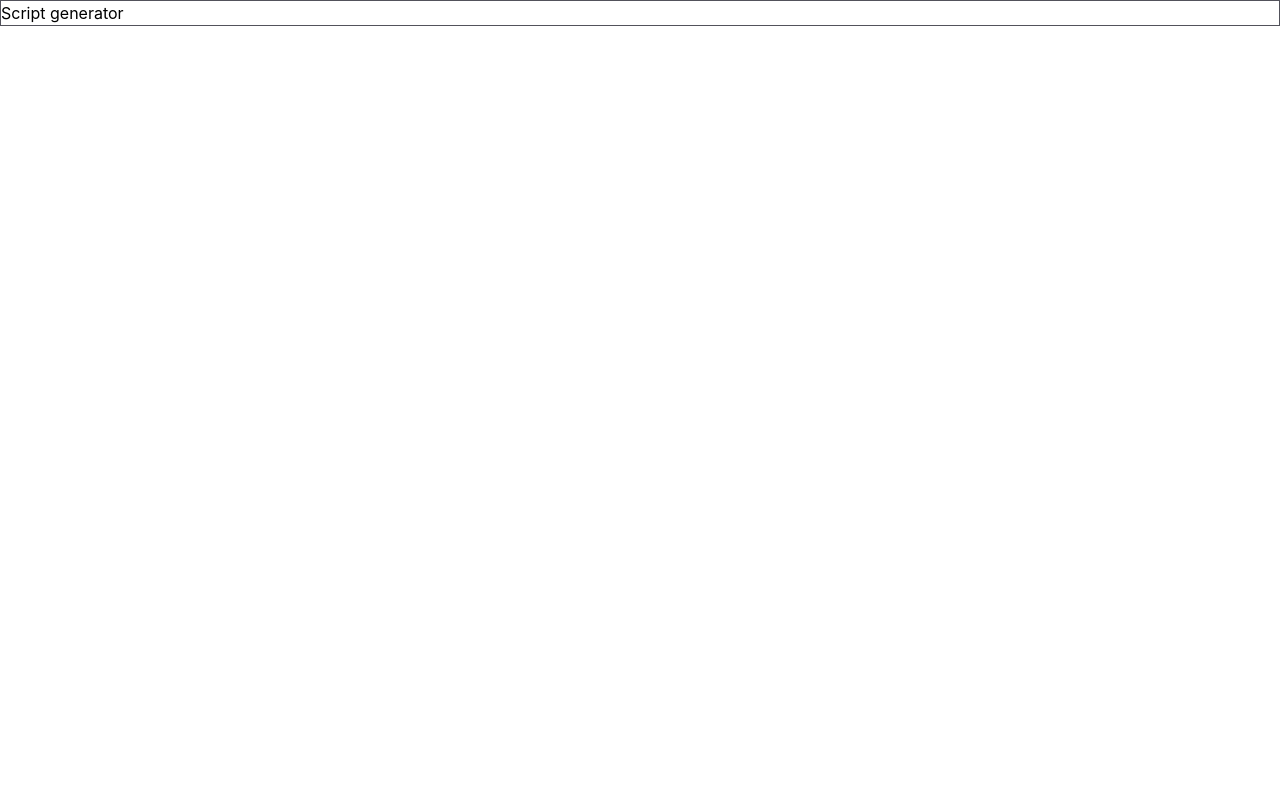
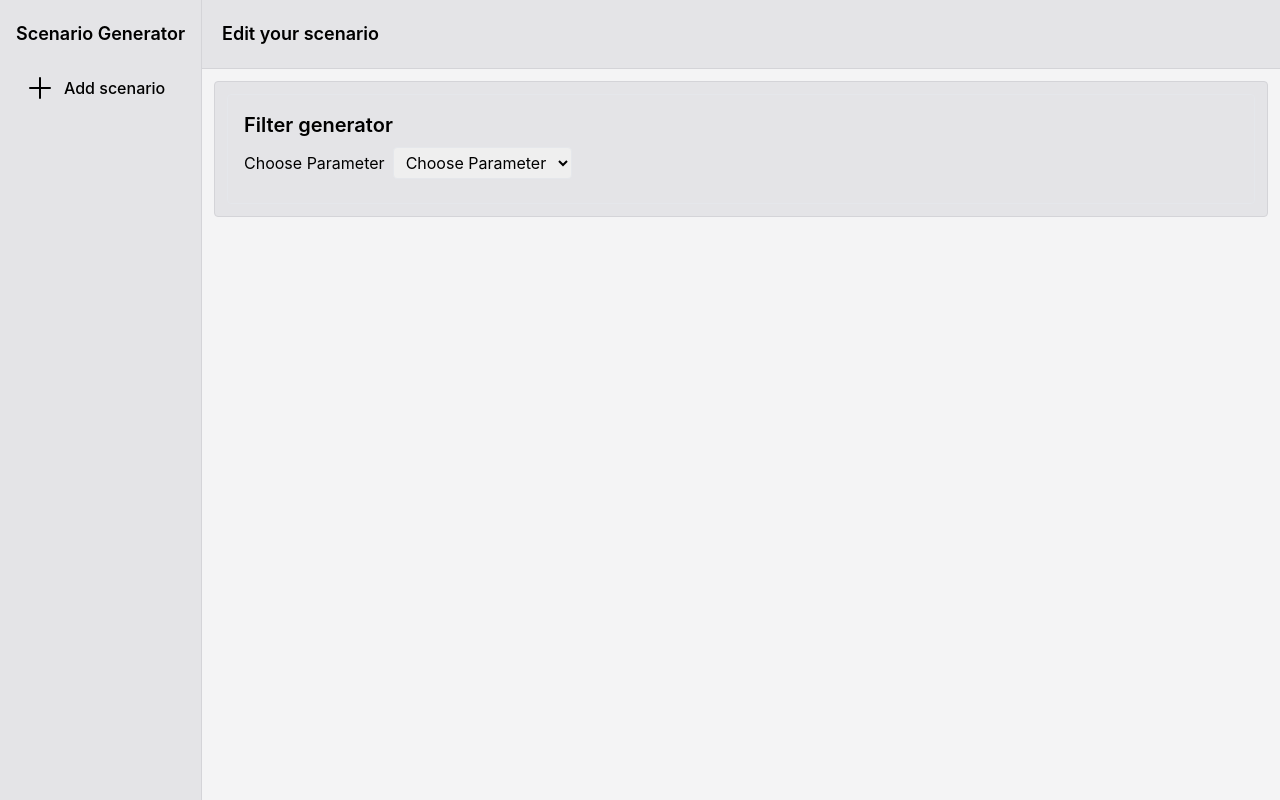
Before and after one commit to dmitry-lapin/AE-Project, a React (Create React App) app: page / in a window 1280 px wide. Built offline with nearby package versions, Linux system fonts and the light colour scheme.

Commit message:
first part of application with sidebar and some amount of functionality like filter generator.

```diff
--- a/public/index.html
+++ b/public/index.html
@@ -7,37 +7,13 @@
     <meta name="theme-color" content="#000000" />
     <meta
       name="description"
-      content="Web site created using create-react-app"
+      content="ae-test-project"
     />
     <link rel="apple-touch-icon" href="%PUBLIC_URL%/logo192.png" />
-    <!--
-      manifest.json provides metadata used when your web app is installed on a
-      user's mobile device or desktop. See https://developers.google.com/web/fundamentals/web-app-manifest/
-    -->
     <link rel="manifest" href="%PUBLIC_URL%/manifest.json" />
-    <!--
-      Notice the use of %PUBLIC_URL% in the tags above.
-      It will be replaced with the URL of the `public` folder during the build.
-      Only files inside the `public` folder can be referenced from the HTML.
-
-      Unlike "/favicon.ico" or "favicon.ico", "%PUBLIC_URL%/favicon.ico" will
-      work correctly both with client-side routing and a non-root public URL.
-      Learn how to configure a non-root public URL by running `npm run build`.
-    -->
-    <title>React App</title>
+    <title>AE Project / Lapin Dmytro</title>
   </head>
   <body>
-    <noscript>You need to enable JavaScript to run this app.</noscript>
     <div id="root"></div>
-    <!--
-      This HTML file is a template.
-      If you open it directly in the browser, you will see an empty page.
-
-      You can add webfonts, meta tags, or analytics to this file.
-      The build step will place the bundled scripts into the <body> tag.
-
-      To begin the development, run `npm start` or `yarn start`.
-      To create a production bundle, use `npm run build` or `yarn build`.
-    -->
   </body>
 </html>
--- a/src/App.js
+++ b/src/App.js
@@ -1,10 +1,14 @@
 import './App.css';
-import Header from './header/header';
+import Header from './modules/header/header';
+import BlockEditor from './modules/ScenarioField/ScenarioField';
 
 function App() {
   return (
-    <div className="App">
-      <Header></Header>
+    <div className="App flex h-screen bg-zinc-100">
+        <Header />
+        <div className='flex-1'>
+          <BlockEditor />
+        </div>
     </div>
   );
 }
--- a/src/header/header.jsx
+++ /dev/null
@@ -1,12 +0,0 @@
-import React from "react";
-
-const Header = () => {
-
-    return(
-        <header className="flex justify-between w-full border border-b-1 border-zinc-600">
-            <h1>Script generator</h1>
-        </header>
-    );
-}
-
-export default Header;
--- /dev/null
+++ b/src/modules/ScenarioField/ScenarioField.jsx
@@ -0,0 +1,15 @@
+import React, { useState } from "react";
+import FiltersField from "./components/FiltersField";
+
+const ScenarioField = () => {
+    return (
+      <div className="space-y-3">
+        <div className="bg-zinc-200 border-b border-zinc-300 p-5 font-semibold text-lg ">
+            <p className="text-black">Edit your scenario</p>
+        </div>
+        <FiltersField />
+      </div>
+    );
+  };
+
+export default ScenarioField;
--- /dev/null
+++ b/src/modules/ScenarioField/components/FilterComponent.jsx
@@ -0,0 +1,89 @@
+import React, { useState } from "react";
+
+const FilterComponent = () => {
+  const [selectedParameter, setSelectedParameter] = useState("");
+  const [selectedComparison, setSelectedComparison] = useState("");
+  const [inputValue, setInputValue] = useState("");
+
+  const parameters = ["Name", "Age", "Gender"];
+
+  const comparisons = {
+    Name: ["="],
+    Age: [">", "<"],
+    Gender: ["="],
+  };
+
+  const handleParameterChange = (e) => {
+    setSelectedParameter(e.target.value);
+    setSelectedComparison("");
+    setInputValue("");
+  };
+
+  return (
+    <div className="rounded p-4 border">
+      <h2 className="text-xl font-semibold mb-2">Filter generator</h2>
+      <div className="mb-2">
+        <label htmlFor="parameter" className="mr-2">
+          Choose Parameter
+        </label>
+        <select
+          id="parameter"
+          value={selectedParameter}
+          onChange={handleParameterChange}
+          className="px-2 py-1 border rounded"
+        >
+          <option value="">Choose Parameter</option>
+          {parameters.map((param) => (
+            <option key={param} value={param}>
+              {param}
+            </option>
+          ))}
+        </select>
+      </div>
+      {selectedParameter && (
+        <div className="mb-2">
+          <label htmlFor="comparison" className="mr-2">
+            Choose comparsion option:
+          </label>
+          <select
+            id="comparison"
+            value={selectedComparison}
+            onChange={(e) => setSelectedComparison(e.target.value)}
+            className="px-2 py-1 border rounded"
+          >
+            <option value="">Выберите опцию</option>
+            {comparisons[selectedParameter].map((comp) => (
+              <option key={comp} value={comp}>
+                {comp}
+              </option>
+            ))}
+          </select>
+        </div>
+      )}
+      {selectedComparison && (
+        <div className="mb-2">
+          <label htmlFor="value" className="mr-2">
+            Enter value:
+          </label>
+          <input
+            type="text"
+            id="value"
+            value={inputValue}
+            onChange={(e) => setInputValue(e.target.value)}
+            className="px-2 py-1 border rounded"
+            placeholder="Введите значение"
+          />
+        </div>
+      )}
+      {selectedParameter && selectedComparison && inputValue && (
+        <div>
+          <p>Selected param: {selectedParameter}</p>
+          <p>Selected comparsion option: {selectedComparison}</p>
+          <p>selected value: {inputValue}</p>
+        </div>
+      )}
+    </div>
+  );
+};
+
+export default FilterComponent;
--- /dev/null
+++ b/src/modules/ScenarioField/components/FiltersField.jsx
@@ -0,0 +1,15 @@
+import React from "react";
+import FilterComponent from "./FilterComponent";
+
+const FiltersField = () => {
+
+    return(
+        <>
+            <div className="p-3 mx-3 flex-1 bg-zinc-200 border border-zinc-300 rounded">
+                <FilterComponent />
+            </div>
+        </>
+    );
+}
+
+export default FiltersField;
--- /dev/null
+++ b/src/modules/header/components/menu.jsx
@@ -0,0 +1,14 @@
+const Menu = () => {
+    return(
+        <ul className="bg-zinc-200 text-black">
+            <li className="flex space-x-2 rounded relative items-center hover:bg-zinc-300 py-1 px-2">
+                <svg xmlns="http://www.w3.org/2000/svg" fill="none" viewBox="0 0 24 24" strokeWidth={1.5} stroke="currentColor" className="w-8 h-8">
+                    <path strokeLinecap="round" strokeLinejoin="round" d="M12 4.5v15m7.5-7.5h-15" />
+                </svg>
+                <p className="font-medium">Add scenario</p>
+            </li>
+      </ul>
+    );
+}
+
+export default Menu;
--- /dev/null
+++ b/src/modules/header/header.jsx
@@ -0,0 +1,15 @@
+import React from "react";
+import Menu from "./components/menu";
+
+const Header = () => {
+  return (
+    <div className="px-4 w-fit h-full bg-zinc-200 text-white border-r border-zinc-300">
+      <div className="Logo py-5 font-semibold text-lg ">
+        <p className="text-black text-center">Scenario Generator</p>
+      </div>
+      <Menu/>
+    </div>
+  );
+}
+
+export default Header;
```
